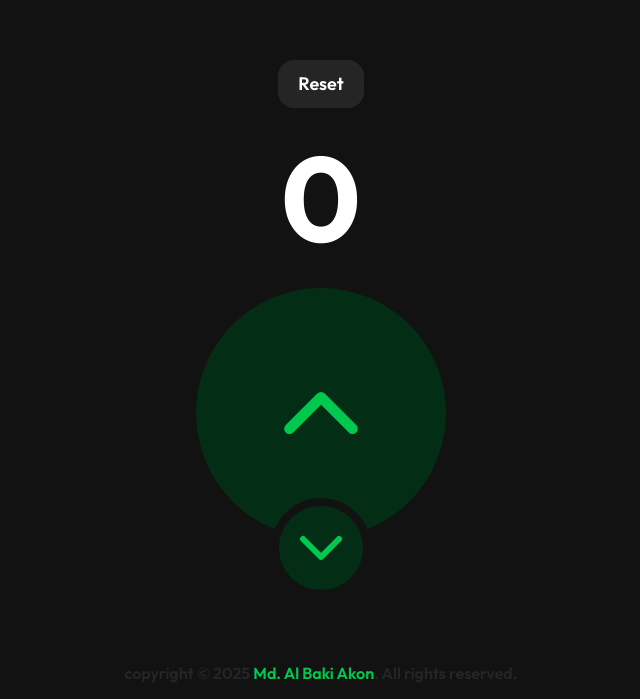
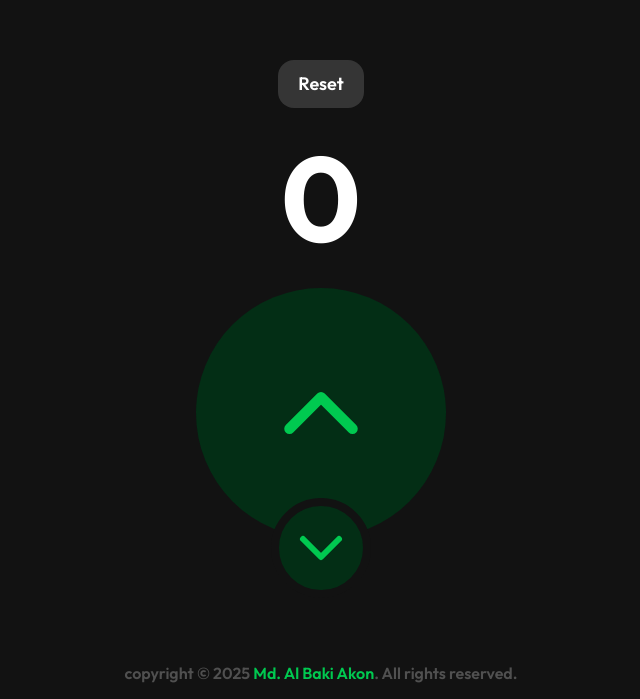
Before and after one commit to mdalbakiakon/tasbih_app, a React (Vite) app: page / in a window 1280 px wide. Shown: the part 101-800 px from the top of the page, without its empty margins (319-959 px from the left). Built offline with nearby package versions, Linux system fonts and the light colour scheme.

Commit message:
Improving UI

```diff
--- a/src/App.jsx
+++ b/src/App.jsx
@@ -11,7 +11,7 @@ function App() {
       <div className="bg-[#121212] h-screen flex flex-col justify-center items-center relative p-5 font-outfit">
         <button
           onClick={() => setCount(0)}
-          className="text-center text-sm md:text-lg bg-[#252525] px-5 py-2.5 rounded-2xl font-semibold text-white cursor-pointer select-none"
+          className="text-center text-sm md:text-lg bg-[#353535] px-5 py-2.5 rounded-2xl font-semibold text-white cursor-pointer select-none"
         >
           Reset
         </button>
--- a/src/components/Footer.jsx
+++ b/src/components/Footer.jsx
@@ -2,7 +2,7 @@ import React from 'react'
 
 const Footer = () => {
   return (
-    <div className='text-[#252525] font-semibold text-xs md:text-base text-center absolute bottom-3.5 select-none px-2.5'>
+    <div className='text-[#505050] font-semibold text-xs md:text-base text-center absolute bottom-3.5 select-none px-2.5'>
         copyright &copy; 2025 <a href='https://www.linkedin.com/in/md-al-baki-akon-352989362/' target='_blank' className='text-[#00C950]'> Md. Al Baki Akon</a>. All rights reserved.
     </div>
   )
```
